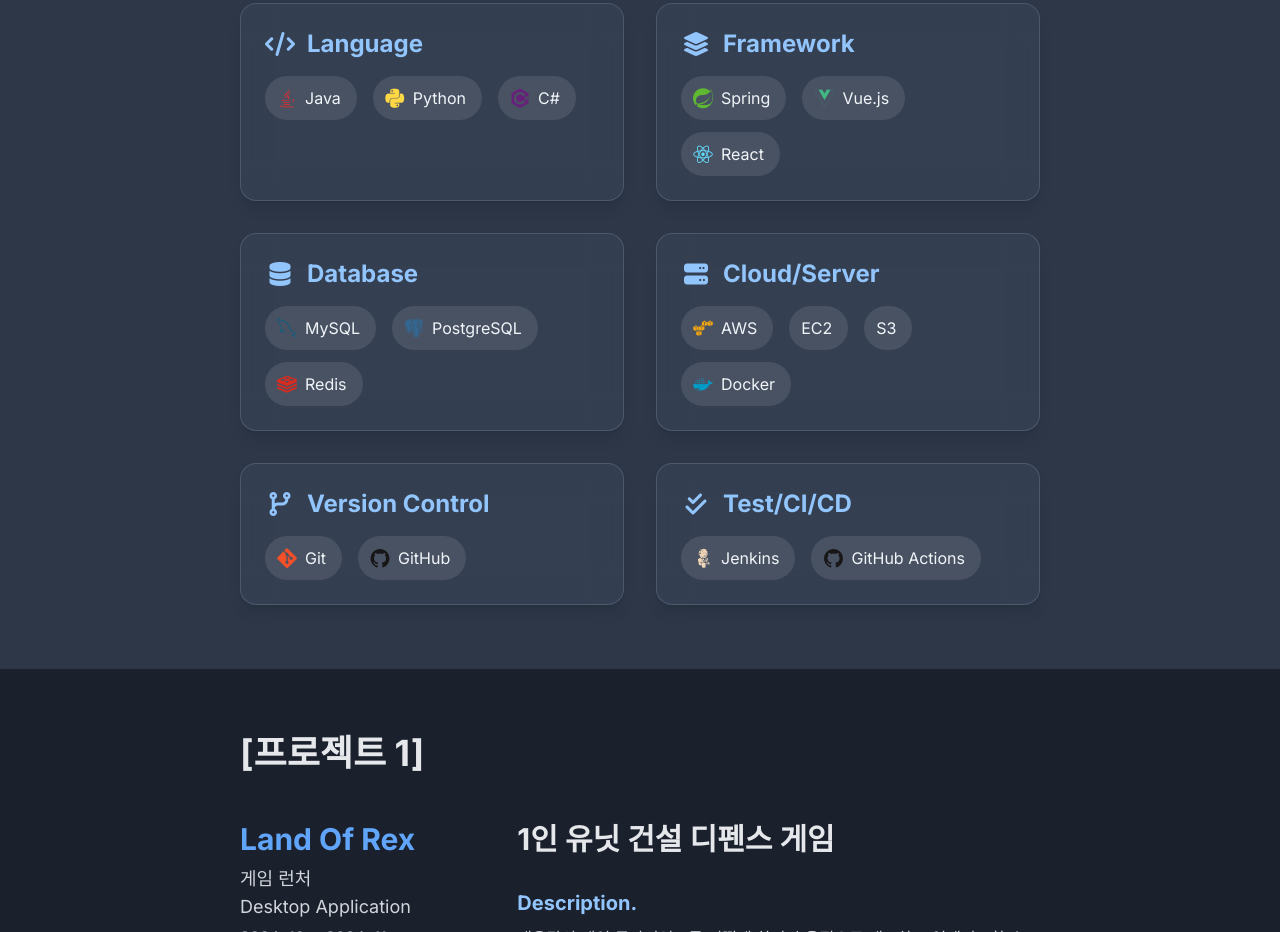
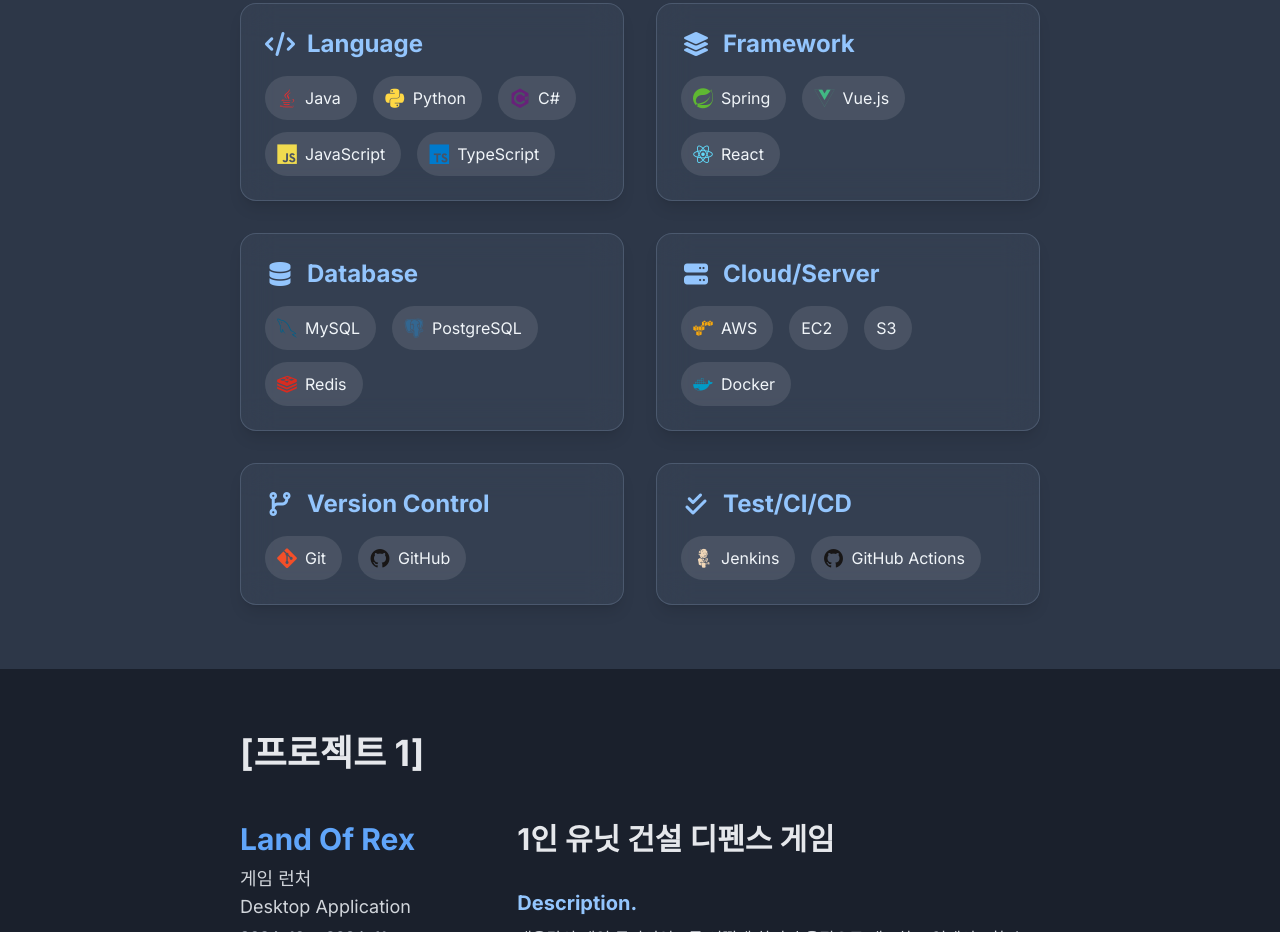
Before and after one commit to YoonJiho96/portfolio, a plain HTML site: page index.html in a window 1280 px wide. Shown: the part 4173-5105 px from the top of the page. Drawn offline with nearby package versions, Linux system fonts and the light colour scheme.

Commit message:
docs: 기술 스택 추가

```diff
--- a/index.html
+++ b/index.html
@@ -251,6 +251,8 @@
                         <span class="inline-flex items-center bg-white/10 text-slate-100 text-base font-medium pl-3 pr-4 py-2 rounded-full"><i class="devicon-java-plain colored text-xl mr-2"></i>Java</span>
                         <span class="inline-flex items-center bg-white/10 text-slate-100 text-base font-medium pl-3 pr-4 py-2 rounded-full"><i class="devicon-python-plain colored text-xl mr-2"></i>Python</span>
                         <span class="inline-flex items-center bg-white/10 text-slate-100 text-base font-medium pl-3 pr-4 py-2 rounded-full"><i class="devicon-csharp-plain colored text-xl mr-2"></i>C#</span>
+                        <span class="inline-flex items-center bg-white/10 text-slate-100 text-base font-medium pl-3 pr-4 py-2 rounded-full"><i class="devicon-javascript-plain colored text-xl mr-2"></i>JavaScript</span>
+                        <span class="inline-flex items-center bg-white/10 text-slate-100 text-base font-medium pl-3 pr-4 py-2 rounded-full"><i class="devicon-typescript-plain colored text-xl mr-2"></i>TypeScript</span>
                     </div>
                 </div>
 
```
